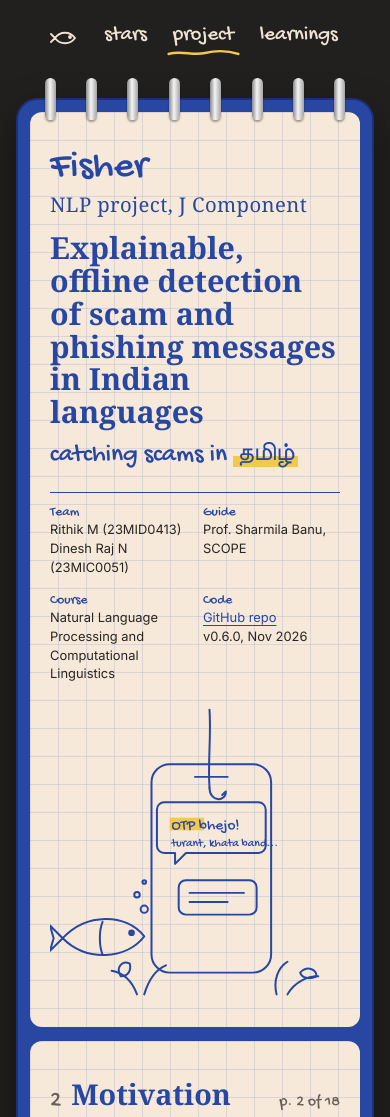
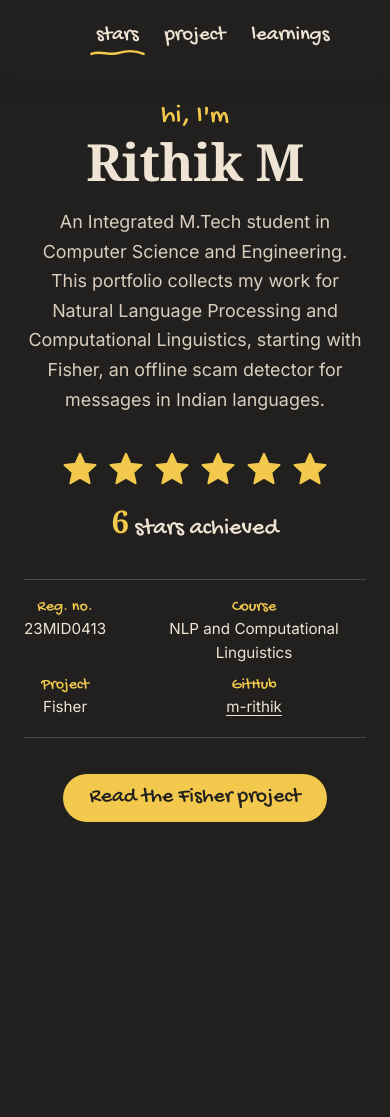
Before and after one commit to m-rithik/NLP-Portfolio, a plain HTML site: page index.html in a window 390 px wide. Shown: the top 1117 px of the page. After the commit the page ends 878 px from the top, so only its background shows below. Drawn offline with Linux system fonts and the light colour scheme; animation ran at ten frames a second; a web font is replaced by a local one.

Commit message:
Stars landing page with intro, centred tabs, plain learnings page

```diff
--- a/index.html
+++ b/index.html
@@ -40,27 +40,35 @@
 </div>
 
 <nav class="nav" role="tablist" aria-label="Sections">
-  <svg class="mark" viewBox="0 0 30 20" fill="none" stroke="currentColor" stroke-width="1.8" stroke-linecap="round" aria-hidden="true"><path d="M5 10 C10 3 20 3 25 10 C20 17 10 17 5 10 Z M5 10 L1 6 M5 10 L1 14"/><circle cx="20" cy="9" r="1" fill="currentColor"/></svg>
-  <button role="tab" id="tab-stars" aria-controls="stars" aria-selected="false">stars</button>
-  <button role="tab" id="tab-project" aria-controls="project" aria-selected="true">project</button>
+  <button role="tab" id="tab-stars" aria-controls="stars" aria-selected="true">stars</button>
+  <button role="tab" id="tab-project" aria-controls="project" aria-selected="false">project</button>
   <button role="tab" id="tab-learnings" aria-controls="learnings" aria-selected="false">learnings</button>
 </nav>
 
 <main>
 
-<div class="book" id="stars" role="tabpanel" aria-labelledby="tab-stars" hidden>
-  <div class="stage"><div class="notebook"><div class="spiral" aria-hidden="true"></div><div class="pages">
-    <section class="page"><p class="empty">Stars will be added here.</p></section>
-  </div></div></div>
-</div>
+<section class="plain" id="stars" role="tabpanel" aria-labelledby="tab-stars">
+  <div class="intro">
+    <p class="hello">hi, I'm</p>
+    <h1>Rithik M</h1>
+    <p class="about">An Integrated M.Tech student in Computer Science and Engineering. This portfolio collects my work for Natural Language Processing and Computational Linguistics, starting with Fisher, an offline scam detector for messages in Indian languages.</p>
+    <div class="stars" role="img" aria-label="6 stars achieved"><svg style="--k:0" viewBox="0 0 24 24"><path d="M12 2.5l2.8 6.3 6.9.7-5.2 4.6 1.5 6.8L12 17.4l-6 3.5 1.5-6.8-5.2-4.6 6.9-.7z"/></svg><svg style="--k:1" viewBox="0 0 24 24"><path d="M12 2.5l2.8 6.3 6.9.7-5.2 4.6 1.5 6.8L12 17.4l-6 3.5 1.5-6.8-5.2-4.6 6.9-.7z"/></svg><svg style="--k:2" viewBox="0 0 24 24"><path d="M12 2.5l2.8 6.3 6.9.7-5.2 4.6 1.5 6.8L12 17.4l-6 3.5 1.5-6.8-5.2-4.6 6.9-.7z"/></svg><svg style="--k:3" viewBox="0 0 24 24"><path d="M12 2.5l2.8 6.3 6.9.7-5.2 4.6 1.5 6.8L12 17.4l-6 3.5 1.5-6.8-5.2-4.6 6.9-.7z"/></svg><svg style="--k:4" viewBox="0 0 24 24"><path d="M12 2.5l2.8 6.3 6.9.7-5.2 4.6 1.5 6.8L12 17.4l-6 3.5 1.5-6.8-5.2-4.6 6.9-.7z"/></svg><svg style="--k:5" viewBox="0 0 24 24"><path d="M12 2.5l2.8 6.3 6.9.7-5.2 4.6 1.5 6.8L12 17.4l-6 3.5 1.5-6.8-5.2-4.6 6.9-.7z"/></svg></div>
+    <p class="count"><b>6</b> stars achieved</p>
+    <dl class="meta">
+      <div><dt>Reg. no.</dt><dd>23MID0413</dd></div>
+      <div><dt>Course</dt><dd>NLP and Computational Linguistics</dd></div>
+      <div><dt>Project</dt><dd>Fisher</dd></div>
+      <div><dt>GitHub</dt><dd><a href="https://github.com/m-rithik">m-rithik</a></dd></div>
+    </dl>
+    <button class="go" data-go="project">Read the Fisher project</button>
+  </div>
+</section>
 
-<div class="book" id="learnings" role="tabpanel" aria-labelledby="tab-learnings" hidden>
-  <div class="stage"><div class="notebook"><div class="spiral" aria-hidden="true"></div><div class="pages">
-    <section class="page"><p class="empty">Learnings will be added here.</p></section>
-  </div></div></div>
-</div>
+<section class="plain" id="learnings" role="tabpanel" aria-labelledby="tab-learnings" hidden>
+  <p class="soon">Learnings will be added here.</p>
+</section>
 
-<div class="book" id="project" role="tabpanel" aria-labelledby="tab-project">
+<div class="book" id="project" role="tabpanel" aria-labelledby="tab-project" hidden>
   <div class="stage"><div class="notebook"><div class="spiral" aria-hidden="true"></div><div class="pages">
 
     <!-- 1. Title -->
@@ -494,7 +502,9 @@
       t.tabIndex = on ? 0 : -1;
       document.getElementById(t.getAttribute('aria-controls')).hidden = !on;
     });
-    book = document.getElementById(id);
+    const panel = document.getElementById(id);
+    book = panel.classList.contains('book') ? panel : null;
+    panel.classList.remove('enter'); void panel.offsetWidth; panel.classList.add('enter');
     scrollTo(0, 0);
     flip();
   }
@@ -507,9 +517,10 @@
   });
   const fromHash = () => {
     const id = location.hash.slice(1);
-    show(tabs.some(t => t.getAttribute('aria-controls') === id) ? id : 'project');
+    show(tabs.some(t => t.getAttribute('aria-controls') === id) ? id : 'stars');
   };
   addEventListener('hashchange', fromHash);
+  document.querySelectorAll('[data-go]').forEach(b => b.addEventListener('click', () => { location.hash = b.dataset.go; }));
   fromHash();
 
   // Desk doodles lean towards the cursor and spin when clicked
--- a/style.css
+++ b/style.css
@@ -59,12 +59,14 @@ pre code, .box code { color: inherit; }
 .nav {
   position: fixed; top: 0; left: 0; right: 0; z-index: 50;
   height: var(--nav-h);
-  display: flex; justify-content: center; align-items: center;
+  display: grid; grid-template-columns: 1fr auto 1fr; align-items: center;
   gap: clamp(22px, 5vw, 56px);
   pointer-events: none;
 }
+/* Middle tab sits on the page's centre line, the others hug it */
+.nav button:first-child { justify-self: end; }
+.nav button:last-child { justify-self: start; }
 .nav > * { pointer-events: auto; }
-.nav .mark { width: 30px; color: var(--desk-text); }
 .nav button {
   background: none; border: 0; padding: 4px 2px 10px;
   font: 400 1.3rem var(--hand); color: var(--desk-text);
@@ -271,7 +273,40 @@ pre { background: var(--desk); color: var(--desk-text); font: 0.8em/1.55 var(--m
 .endpaper { min-height: 100%; display: grid; place-content: center; text-align: center; gap: 6px; }
 .endpaper .sig { font: 2.4em var(--hand); color: var(--ink); margin: 0; }
 .endpaper p { margin: 0 auto; }
-.empty { min-height: 100%; display: grid; place-content: center; text-align: center; font: 1.6em var(--hand); color: var(--muted); }
+
+/* Stars and learnings: plain pages on the desk, outside the notebook */
+.plain {
+  position: relative; z-index: 1; min-height: 100vh;
+  display: grid; place-items: center;
+  padding: calc(var(--nav-h) + 24px) 24px 56px;
+  color: var(--desk-text); text-align: center;
+}
+.intro { max-width: 680px; }
+.hello { font: 1.7rem var(--hand); color: var(--marker); margin: 0; }
+.intro h1 { font: 700 clamp(3.2rem, 9vw, 6rem)/1 var(--serif); margin: 4px 0 20px; letter-spacing: -0.01em; }
+.about { font-size: 1.12rem; line-height: 1.65; margin: 0 auto 36px; max-width: 58ch; color: #d9cdbd; }
+.stars { display: flex; justify-content: center; gap: clamp(8px, 2vw, 18px); }
+.stars svg { width: clamp(38px, 7vw, 58px); fill: var(--marker); stroke: var(--marker); stroke-width: 1.4; stroke-linejoin: round; }
+.count { font: 1.5rem var(--hand); margin: 12px 0 36px; }
+.count b { font: 700 1.3em var(--serif); color: var(--marker); }
+.meta { display: grid; grid-template-columns: repeat(4, auto); justify-content: center; gap: 12px 36px; margin: 0 0 36px; padding: 18px 0; border-block: 1px solid rgba(239, 227, 211, 0.2); }
+.meta dt { font: 1rem var(--hand); color: var(--marker); }
+.meta dd { margin: 0; font-size: 0.95rem; }
+.meta a { color: var(--desk-text); }
+.go { font: 1.35rem var(--hand); color: var(--desk); background: var(--marker); border: 0; border-radius: 999px; padding: 10px 26px 12px; cursor: pointer; }
+.go:hover { background: #f7d872; }
+.soon { font: 1.8rem var(--hand); color: var(--desk-text); }
+@media (max-width: 640px) { .meta { grid-template-columns: repeat(2, auto); } }
+/* Pages scroll under the menu on phones, so give it a solid strip */
+@media (max-width: 760px) { .nav { background: var(--desk); box-shadow: 0 6px 12px var(--desk); } }
+@media (prefers-reduced-motion: no-preference) {
+  .enter .stars svg { animation: pop 0.6s cubic-bezier(0.3, 1.6, 0.5, 1) both; animation-delay: calc(0.35s + var(--k) * 0.12s); }
+  .enter .intro > :not(.stars) { animation: rise 0.6s ease-out both; }
+  .stars svg { transition: transform 0.3s; }
+  .stars svg:hover { transform: rotate(18deg) scale(1.15); }
+}
+@keyframes pop { from { transform: scale(0) rotate(-90deg); opacity: 0; } to { transform: scale(1) rotate(0); opacity: 1; } }
+@keyframes rise { from { transform: translateY(10px); opacity: 0; } to { transform: none; opacity: 1; } }
 
 /* Small screens and reduced motion: plain stacked sheets, no flipping */
 @media (max-width: 760px), (prefers-reduced-motion: reduce) {
@@ -283,7 +318,7 @@ pre { background: var(--desk); color: var(--desk-text); font: 0.8em/1.55 var(--m
   .page { position: relative; inset: auto; transform: none; visibility: visible; transition: none; }
   .face { position: relative; overflow: visible; font-size: 15px; }
   .back, .face::after, .face::before { display: none; }
-  .empty, .endpaper { min-height: 50vh; }
+  .endpaper { min-height: 50vh; }
 }
 @media (max-width: 760px) {
   .cover, .cols, .stack, .split, .notes { grid-template-columns: minmax(0, 1fr); }
```
Also changed, not shown: 1 other file.
